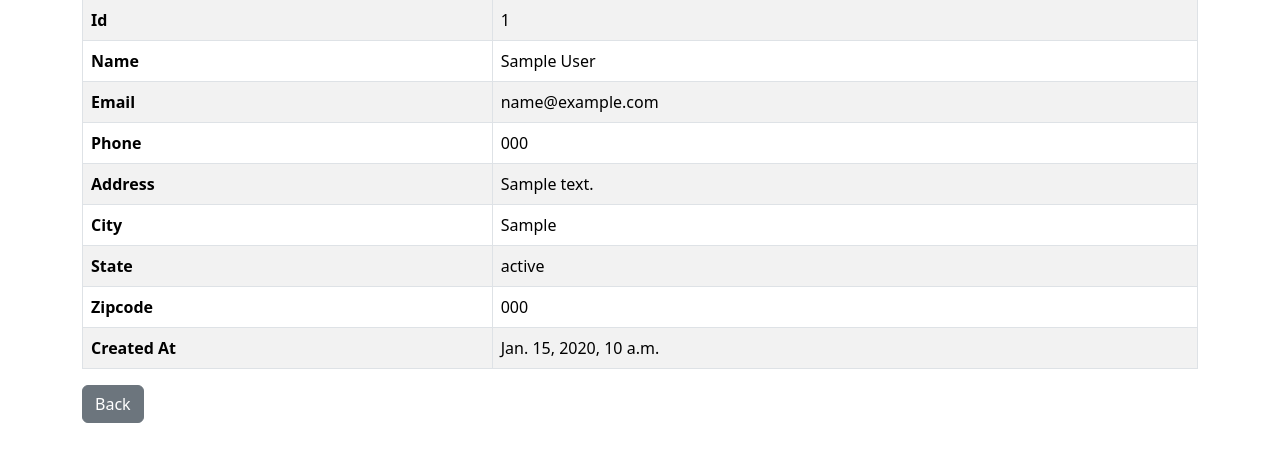
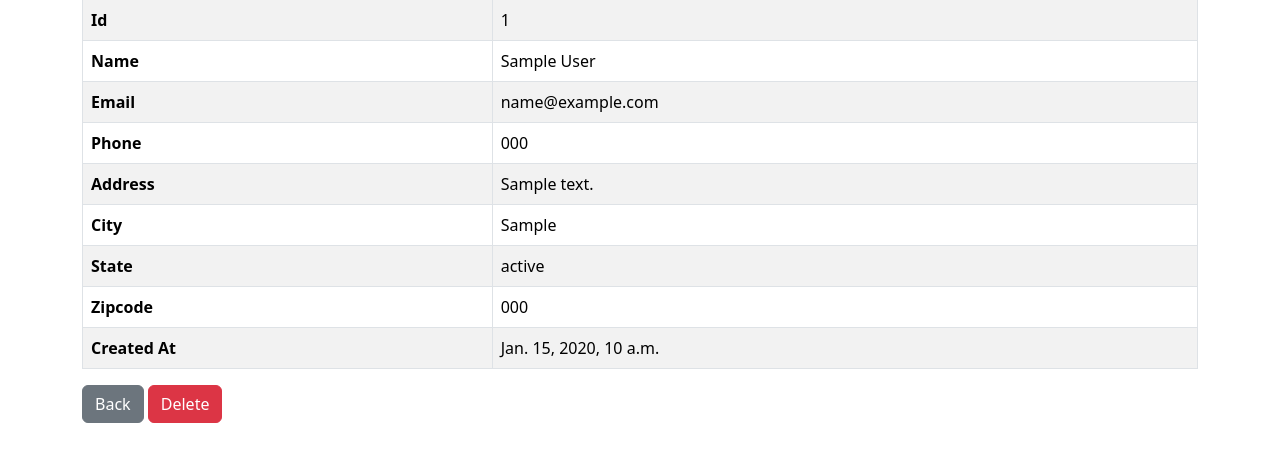
Before and after one commit to GAURAV-JADHAV-26/Django_CRM, a Django app: page /record/1 in a window 1280 px wide. Shown: the part 81-555 px from the top of the page. Run offline with Django 5.2, Linux system fonts and the light colour scheme; a user stored in the database is signed in; tables that the repository leaves empty hold one stand-in row (values such as "Sample post").

Commit message:
created a delete record button and added deletion functionality

```diff
--- a/website/templates/record.html
+++ b/website/templates/record.html
@@ -52,6 +52,7 @@
 
 <a href="{% url 'home' %}" class="btn btn-secondary"> Back </a>
 
+<a href="{% url 'delete_record' customer_record.id %}" class="btn btn-danger"> Delete </a>
 {% endblock%}
 
 
--- a/website/urls.py
+++ b/website/urls.py
@@ -10,6 +10,7 @@ urlpatterns = [
     path('register/', views.register_user, name="register"),
 
     # passing integer as Primary Key
-    path('record/<int:pk>', views.customer_record, name='record')
+    path('record/<int:pk>', views.customer_record, name='record'),
 
+    path('delete_record/<int:pk>', views.delete_record, name='delete_record')
 ]
--- a/website/views.py
+++ b/website/views.py
@@ -80,4 +80,16 @@ def customer_record(request, pk):
         #Unauthorized access
         messages.success(request, "You Must Be Logged In To View That Page")
         return redirect('home')
-    pass
+
+
+def delete_record(request, pk):
+
+    if request.user.is_authenticated:
+
+        delete_it = Record.objects.get(id = pk)
+        delete_it.delete()
+        messages.success(request, "Record Deleted Successfully")
+        return redirect('home')
+    else:
+        messages.success(request, "You Must Be Logged In To Do That Action")
+        return redirect('home')
```
